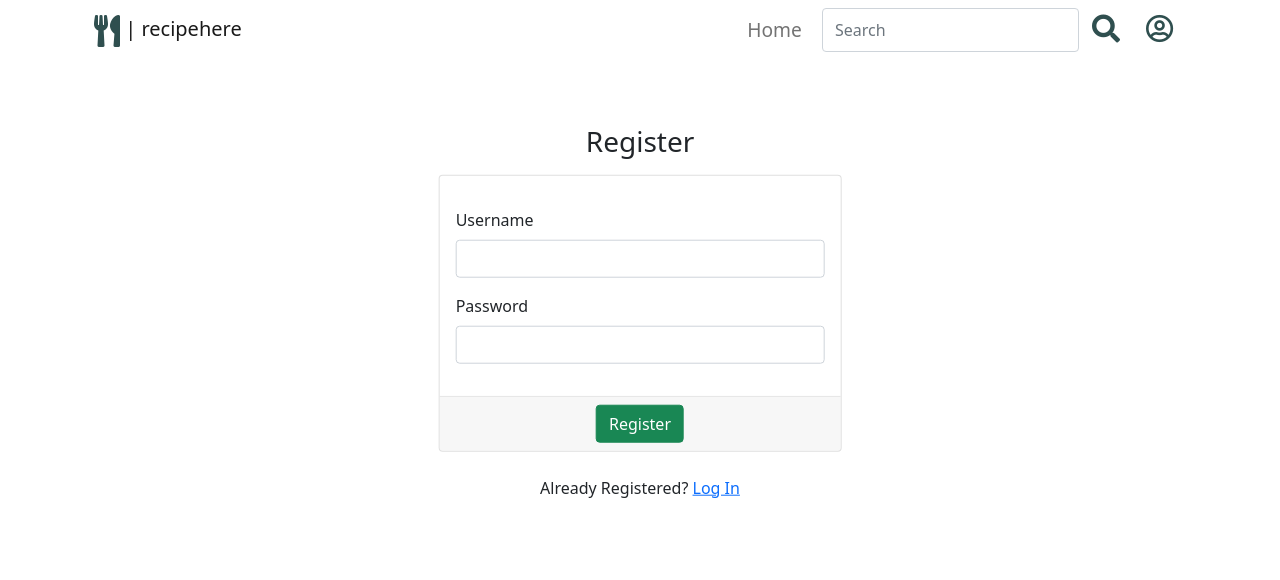
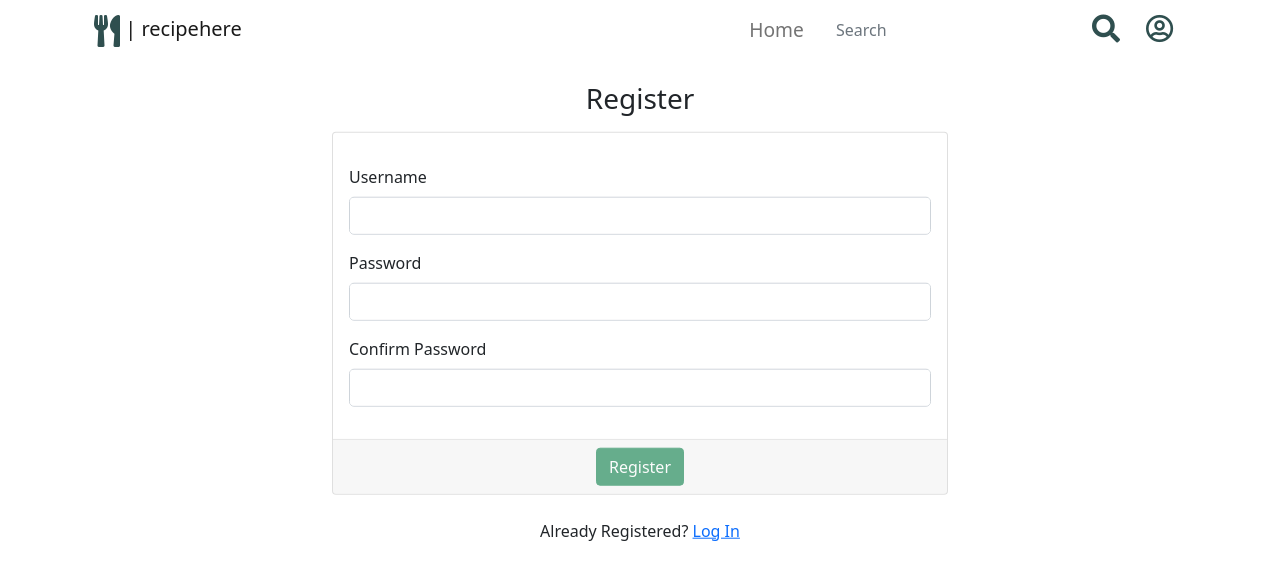
Before and after one commit to pjotrs-osnovskis/recipe-app-ms3-po, a Flask app: page /register in a window 1280 px wide. Shown: the top 580 px of the page. Run offline with Flask 2, Linux system fonts and the light colour scheme; some libraries are stand-ins or nearby versions.

Commit message:
Add confirm password functionality for registration process in JS, by checking id password matches confirmed password and remocin disabeled attribute from Register button to allow registration

```diff
--- a/app.py
+++ b/app.py
@@ -44,6 +44,8 @@ def register():
         existing_user = mongo.db.users.find_one(
             {"username": request.form.get("username").lower()})
         if existing_user:
+            # Found this solution here:
+            # https://stackoverflow.com/questions/58940246/flask-flashing-with-html-class
             message = Markup(
                             """
                             <div class='message-button alert alert-danger alert-dismissible fade show' role='alert'>
--- a/static/css/styles.css
+++ b/static/css/styles.css
@@ -1,16 +1,3 @@
-
-.register-form{
-    position: absolute;
-    top: 40%;
-    left: 50%;
-    transform: translate(-50%, -50%);
-}
-
-.message-button{
-    padding-bottom: 0;
-    margin-bottom: 0;
-}
-
 
 /* ------------------ BASE ------------------ */
 
@@ -126,6 +113,28 @@ https://www.w3schools.com/howto/howto_css_custom_scrollbar.asp */
     border-radius: 50%;
 }
 
+/* ------------------ REGISTRATION FORM ------------------ */
+
+.register-form{
+    position: absolute;
+    top: 40%;
+    left: 50%;
+    transform: translate(-50%, -50%);
+}
+
+.message-button{
+    padding-bottom: 0;
+    margin-bottom: 0;
+}
+
+.form-control{
+    border: none;
+}
+
+.form-input{
+    border: 1px solid #CED4DA;
+    border-radius: 5px;
+}
 
 
 
--- a/static/js/scripts.js
+++ b/static/js/scripts.js
@@ -0,0 +1,14 @@
+/*
+    Checking registration form if password and confirm_password match
+    as well as if not empty then remove disabled attribute from registration button.
+    Code snippet found here:
+    https://newbedev.com/how-to-check-confirm-password-field-in-form-without-reloading-page
+    Then optimized to project needs.
+*/
+$('#password, #confirm_password').on('keyup', function () {
+    if ($('#password').val() != $('#confirm_password').val() || document.forms["regForm"]["password"].value == "" && document.forms["regForm"]["confirm_password"].value == "")  {
+        document.getElementById("regBtn").setAttribute("disabled", "");
+    }else if ($('#password').val() != $('#confirm_password').val() || document.getElementById("regBtn").value == "")
+        document.getElementById("regBtn").removeAttribute("disabled");
+
+});
--- a/templates/register.html
+++ b/templates/register.html
@@ -1,7 +1,7 @@
 {% extends "base.html" %}
 {% block content %}
 <div class="row justify-content-center">
-    <div class=" col-md-4 col-sm-12 register-form">
+    <div class=" col-md-6 col-sm-8 col-xs-12 register-form">
         <div class="text-center mb-3">
             <h3>Register</h3>
         </div>
@@ -18,25 +18,36 @@
                 {% endwith %}
             </section>
 
-            <form class="" method="POST" action="{{ url_for('register') }}">
+            <form class="" name="regForm" method="POST" action="{{ url_for('register') }}">
                 <!-- username field -->
                 <div class="card-body">
                     <div class="mb-3">
                         <label for="username" class="form-label">Username</label>
-                        <input class="form-control" id="username" name="username" type="text" minlength="5" maxlength="15"
-                            pattern="^[a-zA-Z0-9]{5,15}$" required>
+                        <div class="form-input">
+                            <input class="form-control" id="username" name="username" type="text" minlength="5" maxlength="15"
+                                pattern="^[a-zA-Z0-9]{5,15}$" required>
+                        </div>
                     </div>
                     <!-- password field -->
                     <div class="mb-3">
                         <label for="password" class="form-label">Password</label>
-                        <input class="form-control" id="password" name="password" type="password" minlength="5" maxlength="15"
-                            pattern="^[a-zA-Z0-9]{5,15}$" required>
+                        <div class="form-input">
+                            <input class="form-control" id="password" name="password" type="password" minlength="5" maxlength="15"
+                                pattern="^[a-zA-Z0-9]{5,15}$" required>
+                        </div>
+                    </div>
+                    <div class="mb-3">
+                        <label for="password" class="form-label">Confirm Password</label>
+                        <div class= "form-input">
+                            <input class="form-control" id="confirm_password" name="confirm_password" type="password" minlength="5" maxlength="15"
+                                pattern="^[a-zA-Z0-9]{5,15}$" required>
+                        </div>
                     </div>
                 </div>
                 <!-- register button -->
                 <div class="card-footer text-center">
-                    <button class="btn btn-success" type="submit">
-                        Register</i>
+                    <button class="btn btn-success" type="submit" id="regBtn" disabled>
+                        Register
                     </button>
                 </div>
             </form>
```
